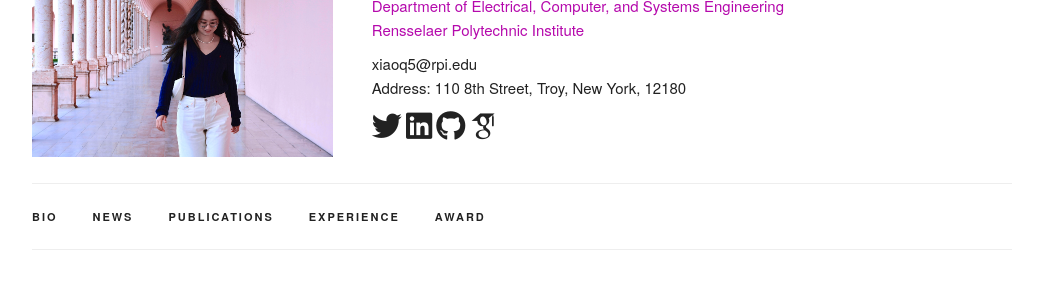
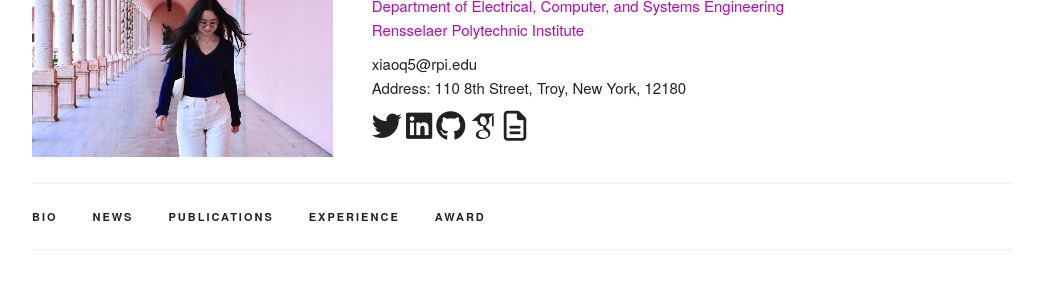
Before and after one commit to JenniferquanXiao/JenniferquanXiao.github.io, a Jekyll site: the page built from index.html, in a window 1280 px wide. Shown: the part 143-431 px from the top of the page, without its empty margins (118-1160 px from the left). Built offline with Jekyll 4.4.1, drawn with Linux system fonts in a browser that asks for light colours; some web fonts are replaced.

Commit message:
Add files via upload

```diff
--- a/_layouts/default.html
+++ b/_layouts/default.html
@@ -124,6 +124,12 @@
                 <i class="ai ai-google-scholar ai-lg"></i>
               </span>
               {% endif %}
+
+              {% if site.data.main_info.cv %}
+              <span onclick="window.open('{{ site.data.main_info.cv }}')" style="cursor:pointer">
+                <i class="fa-regular fa-file-lines fa-lg"></i>
+              </span>
+              {% endif %}
             </p>
         </div>
       </div>
```
